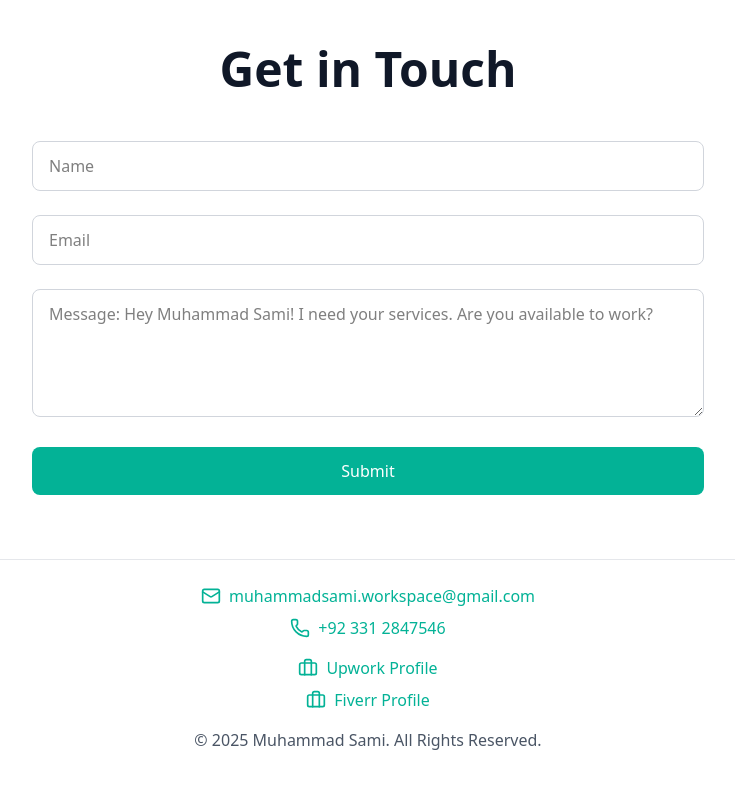
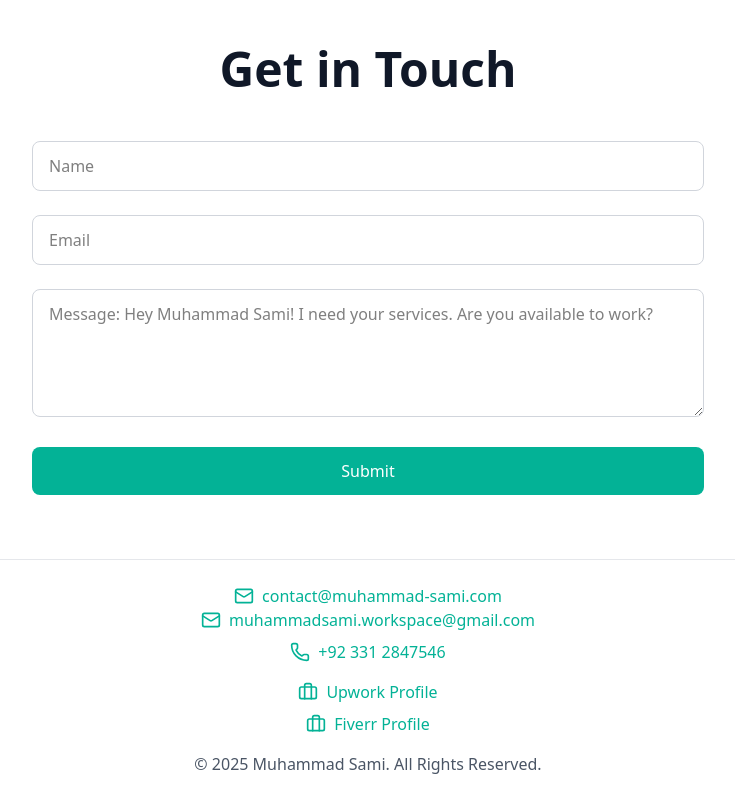
Before and after one commit to abdulsami-2001/react-portfolio-website-2025, a React (Vite) app: page / in a window 1280 px wide. Shown: the part 5077-5877 px from the top of the page, without its empty margins (272-1007 px from the left). Before the commit the page ends 5853 px from the top, so only its background shows below. Built offline with nearby package versions, Linux system fonts and the light colour scheme.

Commit message:
added business email

```diff
--- a/src/components/Footer.jsx
+++ b/src/components/Footer.jsx
@@ -7,6 +7,12 @@ const Footer = () => {
             <div className="container mx-auto px-4 sm:px-8 lg:px-24">
                 <div className="flex flex-col items-center text-center space-y-4">
                     <div className="flex flex-col items-center">
+                        <p className="text-gray-800 font-medium text-sm sm:text-base flex items-center">
+                            <Mail className="w-5 h-5 mr-2 text-[#03b296]" />
+                            <a href="mailto:contact@muhammad-sami.com" target="_blank" className="text-[#03b296] hover:underline">
+                                contact@muhammad-sami.com
+                            </a>
+                        </p>
                         <p className="text-gray-800 font-medium text-sm sm:text-base flex items-center">
                             <Mail className="w-5 h-5 mr-2 text-[#03b296]" />
                             <a href="mailto:muhammadsami.workspace@gmail.com" target="_blank" className="text-[#03b296] hover:underline">
```
